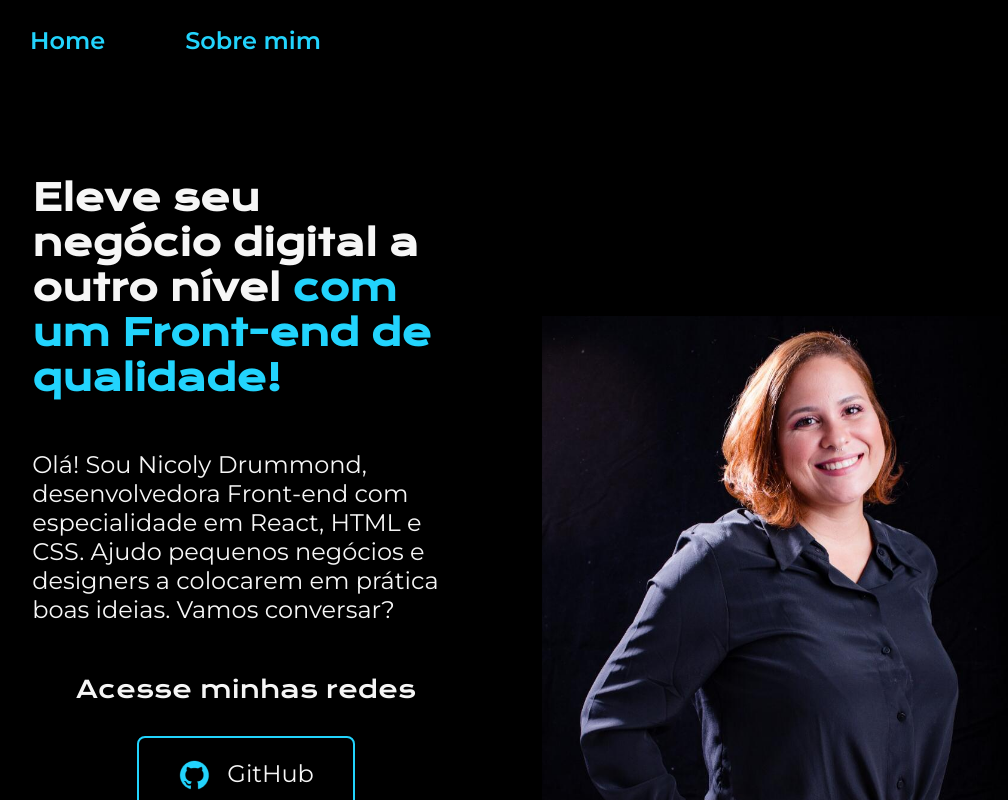
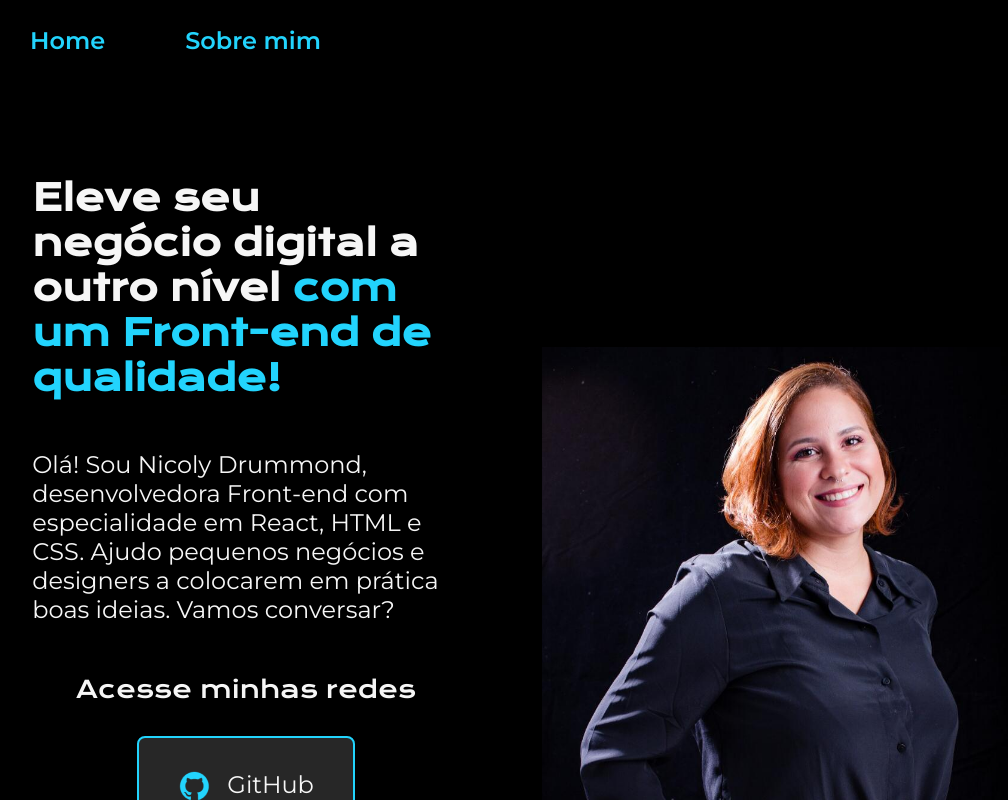
Before and after one commit to nicolydrummond/portfolio, a plain HTML site: page index.html in a window 1280 px wide. In both pictures the pointer is over the link "GitHub". Shown: the top 800 px of the page, without its empty margins (98-1106 px from the left). Drawn offline with nearby package versions, Linux system fonts and the light colour scheme.

Commit message:
correcao do nome e do padding da classe apresentacao__links__navegacao

```diff
--- a/styles/style.css
+++ b/styles/style.css
@@ -101,14 +101,14 @@ body {
     text-align: center;
     border-radius: 8px;
     font-size: 1.5rem;
-    padding: 21.5px 0;
+    padding: 2rem 0;
     text-decoration: none;
     color: var(--cor-secundaria);
     font-family: var(--fonte-secundaria);
 
 }
 
-.apresentacao__links__link:hover {
+.apresentacao__links__navegacao:hover {
     background-color: var(--cor-hover);
 }
 
```
